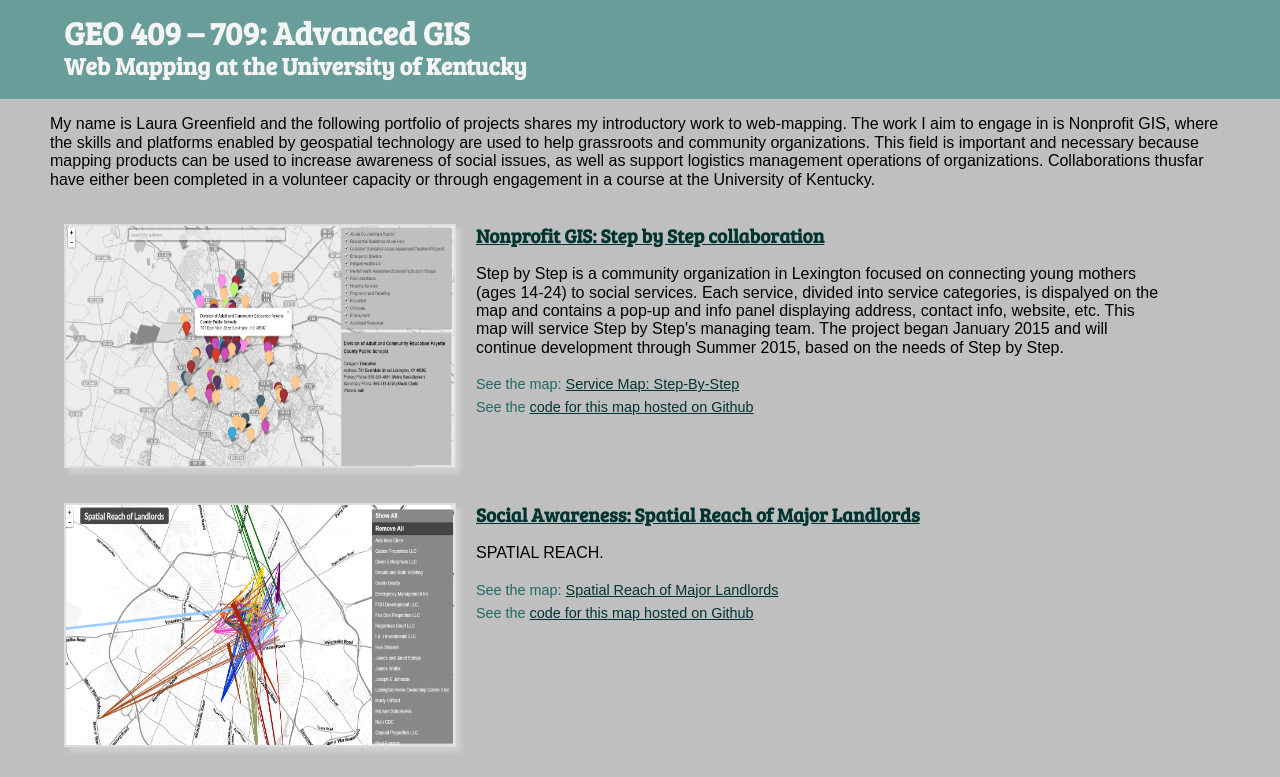
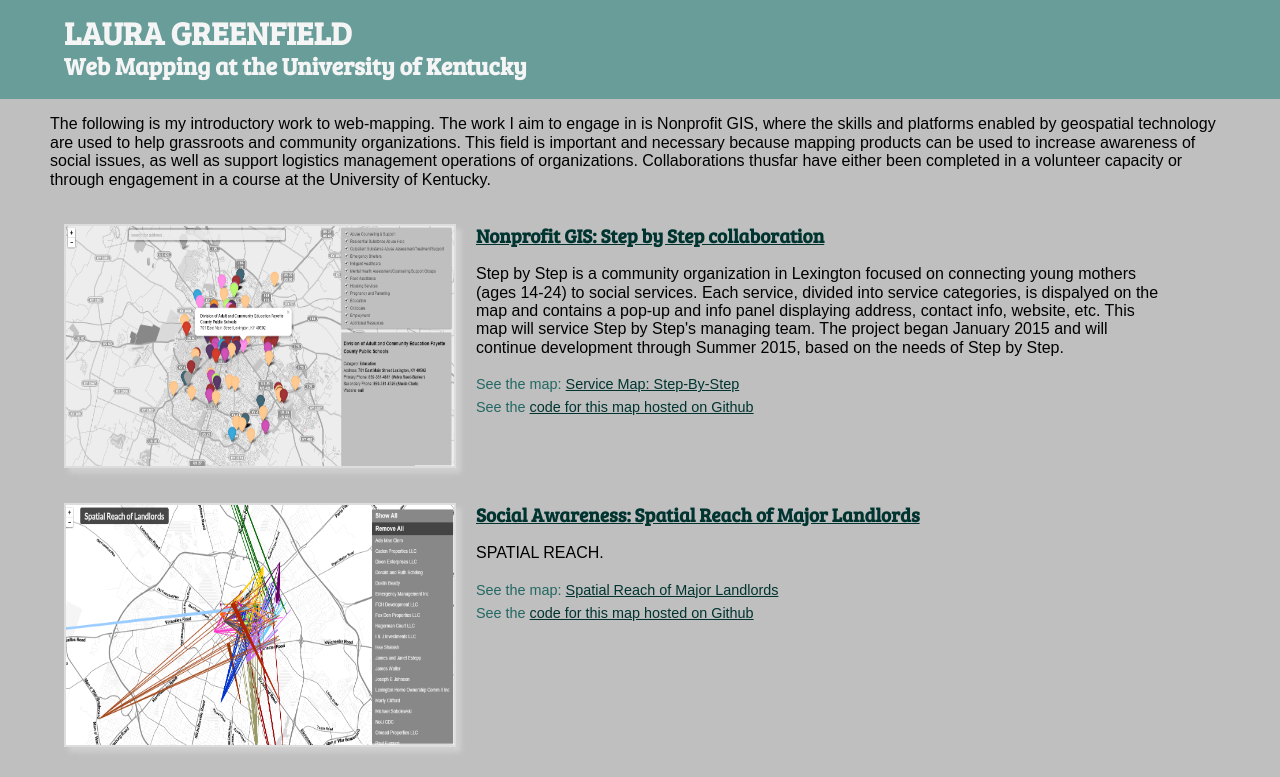
Before and after one commit to lfgreenfield/lfgreenfield.github.io, a plain HTML site: page index.html in a window 1280 px wide. Shown: the top 777 px of the page. Drawn offline with nearby package versions, Linux system fonts and the light colour scheme.

Commit message:
changed header

```diff
--- a/index.html
+++ b/index.html
@@ -87,11 +87,11 @@ p {
 <body>
 
     <header>
-        <h1>GEO 409 &ndash; 709: Advanced GIS</h1>
+        <h1>LAURA GREENFIELD</h1>
         <h2>Web Mapping at the University of Kentucky</h2>
     </header>
 
-    <p>My name is Laura Greenfield and the following portfolio of projects shares my introductory work to web-mapping. The work I aim to engage in is Nonprofit GIS, where the skills and platforms enabled by geospatial technology are used to help grassroots and community organizations. This field is important and necessary because mapping products can be used to increase awareness of social issues, as well as support logistics management operations of organizations. Collaborations thusfar have either been completed in a volunteer capacity or through engagement in a course at the University of Kentucky.  </p>
+    <p>The following is my introductory work to web-mapping. The work I aim to engage in is Nonprofit GIS, where the skills and platforms enabled by geospatial technology are used to help grassroots and community organizations. This field is important and necessary because mapping products can be used to increase awareness of social issues, as well as support logistics management operations of organizations. Collaborations thusfar have either been completed in a volunteer capacity or through engagement in a course at the University of Kentucky.  </p>
 
       <section class='project'>
         <a target="_blank" href="step-by-step/"><image src ="images/step-by-step.PNG" alt="step by step map" class='project-image'>
```
